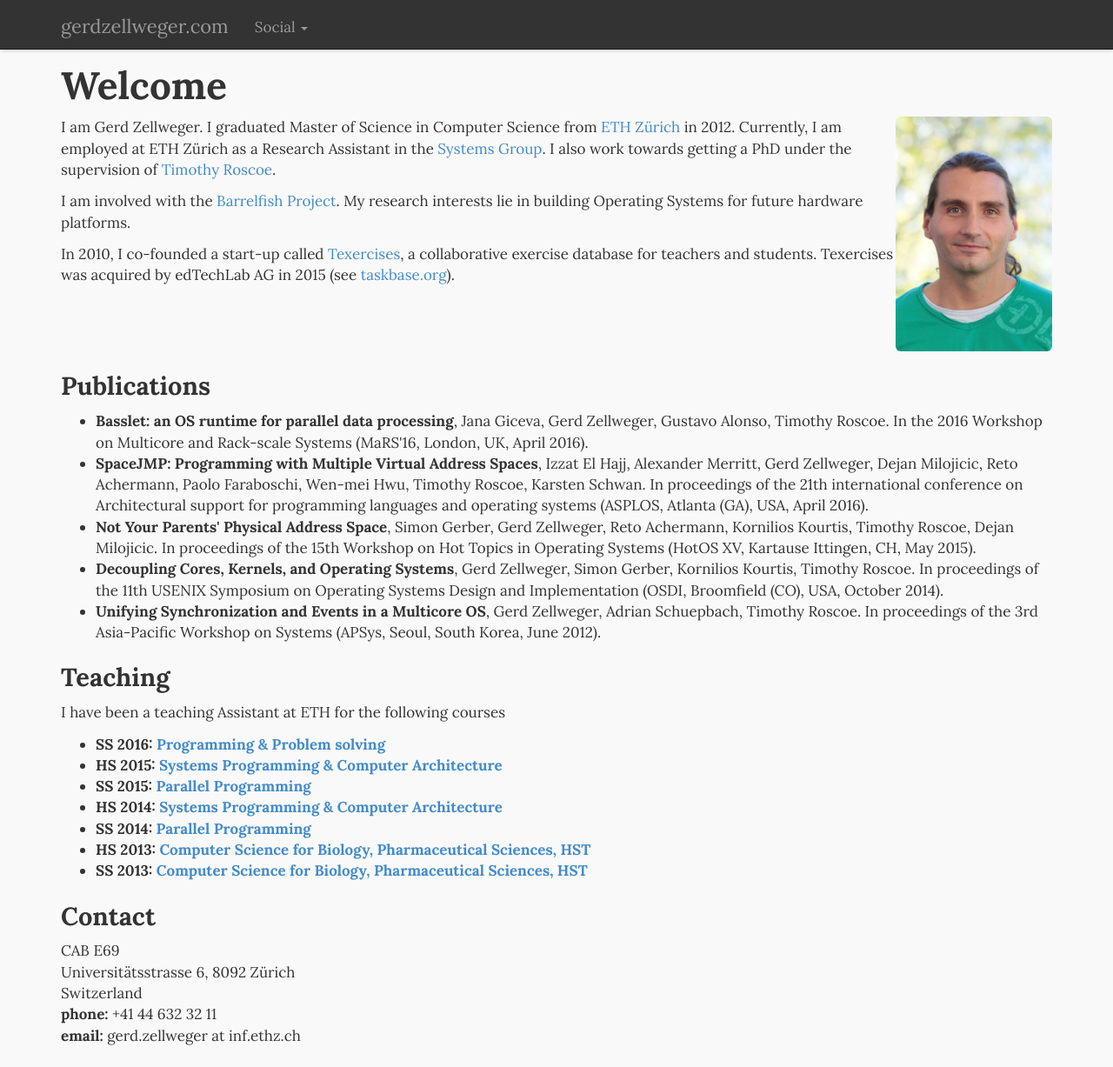
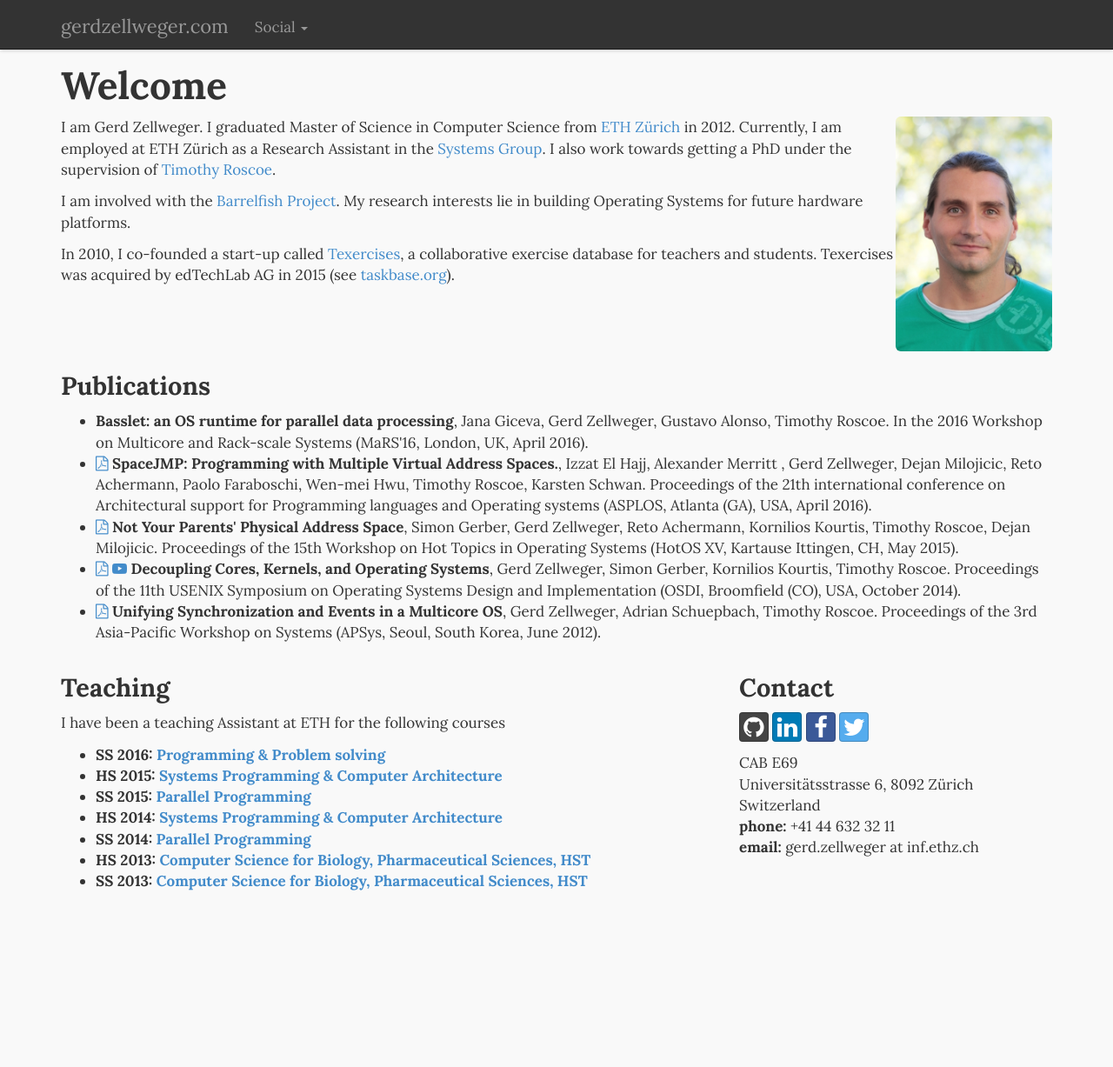
Before and after one commit to gz/website, a Jekyll site: the page built from index.html, in a window 1280 px wide and 1227 px high. Shown: the whole window at 87% size. Built offline with Jekyll 4.4.1, drawn with Linux system fonts in a browser that asks for light colours; nearby versions of some CDN libraries; Markdown is read by kramdown in place of the engine named in the settings.

Commit message:
Update layout.
Signed-off-by: Gerd Zellweger <mail@gerdzellweger.com>

```diff
--- a/_layouts/default.html
+++ b/_layouts/default.html
@@ -18,6 +18,8 @@ navigation:
 
     <!-- Bootstrap core CSS -->
     <link href="/css/bootstrap.min.css" rel="stylesheet">
+    <link rel="stylesheet" href="https://maxcdn.bootstrapcdn.com/font-awesome/4.5.0/css/font-awesome.min.css">
+    <link href="/css/bootstrap-social.css" rel="stylesheet">
 
     <!-- Custom styles for this template -->
     <link href="/css/main.css" rel="stylesheet">
--- a/index.html
+++ b/index.html
@@ -25,29 +25,30 @@ title: Gerd Zellweger
 
 <h3>Publications</h3>
 <ul class="unstyled">
-
   <li>
     <strong>Basslet: an OS runtime for parallel data processing</strong>, Jana Giceva, Gerd Zellweger, Gustavo Alonso, Timothy Roscoe. In the 2016 Workshop on Multicore and Rack-scale Systems (MaRS'16, London, UK, April 2016).
   </li>
 
   <li>
-  <strong>SpaceJMP: Programming with Multiple Virtual Address Spaces</strong>, Izzat El Hajj, Alexander Merritt, Gerd Zellweger, Dejan Milojicic, Reto Achermann, Paolo Faraboschi, Wen-mei Hwu, Timothy Roscoe, Karsten Schwan. In proceedings of the 21th international conference on Architectural support for programming languages and operating systems (ASPLOS, Atlanta (GA), USA, April 2016).
+      <a href="papers/spacejmp-asplos16.pdf"><i class="fa fa-file-pdf-o"></i></a>
+      <strong>SpaceJMP: Programming with Multiple Virtual Address Spaces.</strong>, Izzat El Hajj, Alexander Merritt , Gerd Zellweger, Dejan Milojicic, Reto Achermann, Paolo Faraboschi, Wen-mei Hwu, Timothy Roscoe, Karsten Schwan. Proceedings of the 21th international conference on Architectural support for Programming languages and Operating systems (ASPLOS, Atlanta (GA), USA, April 2016).
   </li>
-
   <li>
-  <strong>Not Your Parents' Physical Address Space</strong>, Simon Gerber, Gerd Zellweger, Reto Achermann, Kornilios Kourtis, Timothy Roscoe, Dejan Milojicic. In proceedings of the 15th Workshop on Hot Topics in Operating Systems (HotOS XV, Kartause Ittingen, CH, May 2015).
+      <a href="papers/physical-spaces-hotos15.pdf"><i class="fa fa-file-pdf-o"></i></a>
+      <strong>Not Your Parents' Physical Address Space</strong>, Simon Gerber, Gerd Zellweger, Reto Achermann, Kornilios Kourtis, Timothy Roscoe, Dejan Milojicic. Proceedings of the 15th Workshop on Hot Topics in Operating Systems (HotOS XV, Kartause Ittingen, CH, May 2015).
   </li>
-
   <li>
-  <strong>Decoupling Cores, Kernels, and Operating Systems</strong>, Gerd Zellweger, Simon Gerber, Kornilios Kourtis, Timothy Roscoe. In proceedings of the 11th USENIX Symposium on Operating Systems Design and Implementation (OSDI, Broomfield (CO), USA, October 2014).
+    <a href="papers/decoupling-cores-osdi14.pdf"><i class="fa fa-file-pdf-o"></i></a>
+    <a href="https://www.youtube.com/watch?v=Fk7bL6gwBLg"><i class="fa fa-youtube-play"></i></a>
+    <strong>Decoupling Cores, Kernels, and Operating Systems</strong>, Gerd Zellweger, Simon Gerber, Kornilios Kourtis, Timothy Roscoe. Proceedings of the 11th USENIX Symposium on Operating Systems Design and Implementation (OSDI, Broomfield (CO), USA, October 2014).</li>
+  <li>
+    <a href="papers/octopus-apsys12.pdf"><i class="fa fa-file-pdf-o"></i></a>
+    <strong>Unifying Synchronization and Events in a Multicore OS</strong>, Gerd Zellweger, Adrian Schuepbach, Timothy Roscoe. Proceedings of the 3rd Asia-Pacific Workshop on Systems (APSys, Seoul, South Korea, June 2012).
   </li>
-
-  <li>
-  <strong>Unifying Synchronization and Events in a Multicore OS</strong>, Gerd Zellweger, Adrian Schuepbach, Timothy Roscoe. In proceedings of the 3rd Asia-Pacific Workshop on Systems (APSys, Seoul, South Korea, June 2012).
-  </li>
-
 </ul>
 
+<div class="row">
+  <div class="col-xs-8">
       <h3>Teaching</h3>
       <p>I have been a teaching Assistant at ETH for the following courses</p>
       <ul class="unstyled">
@@ -59,8 +60,24 @@ title: Gerd Zellweger
         <li><strong>HS 2013: <a href="http://www.ibpw.ethz.ch/">Computer Science for Biology, Pharmaceutical Sciences, HST</a></strong></li>
         <li><strong>SS 2013: <a href="http://www.ibpw.ethz.ch/">Computer Science for Biology, Pharmaceutical Sciences, HST</a></strong></li>
       </ul>
+  </div>
+  <div class="col-xs-4">
+      <h3>Contact</h3>
+      <p>
+          <a class="btn btn-social-icon btn-github" href="https://github.com/gz">
+             <span class="fa fa-github"></span>
+          </a>
+          <a class="btn btn-social-icon btn-linkedin" href="http://www.linkedin.com/pub/gerd-zellweger/29/714/624">
+             <span class="fa fa-linkedin"></span>
+          </a>
+          <a class="btn btn-social-icon btn-facebook" href="https://www.facebook.com/gerdzellweger">
+             <span class="fa fa-facebook"></span>
+          </a>
+          <a class="btn btn-social-icon btn-twitter" href="https://twitter.com/gerdzellweger">
+             <span class="fa fa-twitter"></span>
+          </a>
+      </p>
 
-<h3>Contact</h3>
       <address>
       CAB E69<br />
       Universitätsstrasse 6, 8092 Zürich<br />
@@ -68,3 +85,6 @@ Switzerland<br />
       <b>phone:</b> +41 44 632 32 11<br />
       <b>email:</b> gerd.zellweger at inf.ethz.ch<br />
        </address>
+
+  </div>
+</div>
```
Lines whose indentation alone changed are shown as unchanged.
